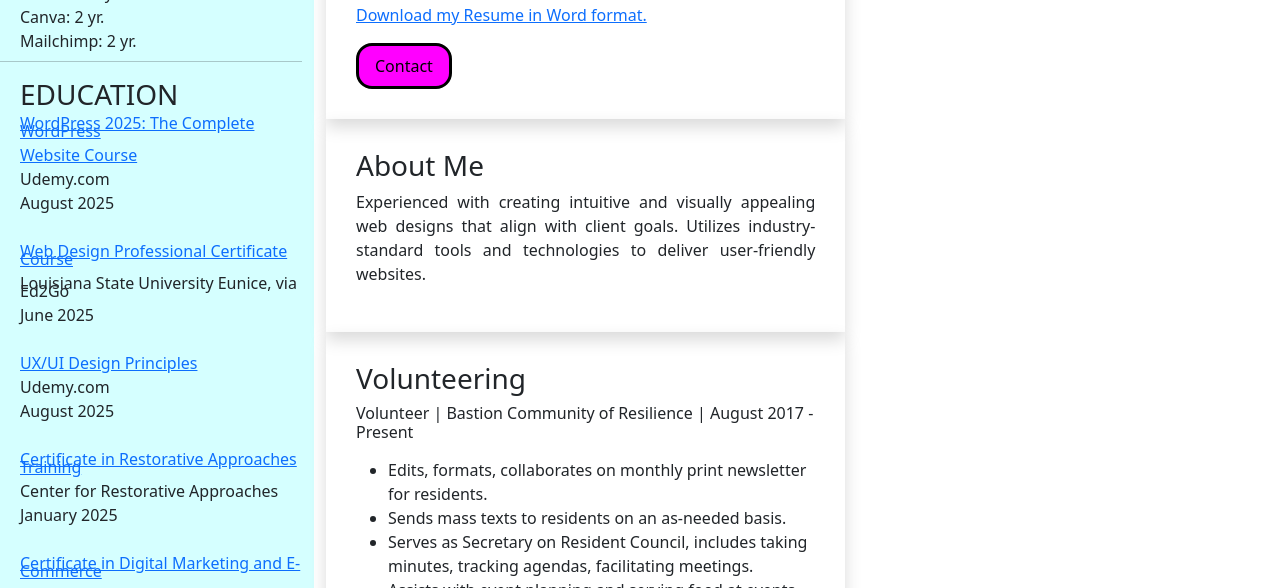
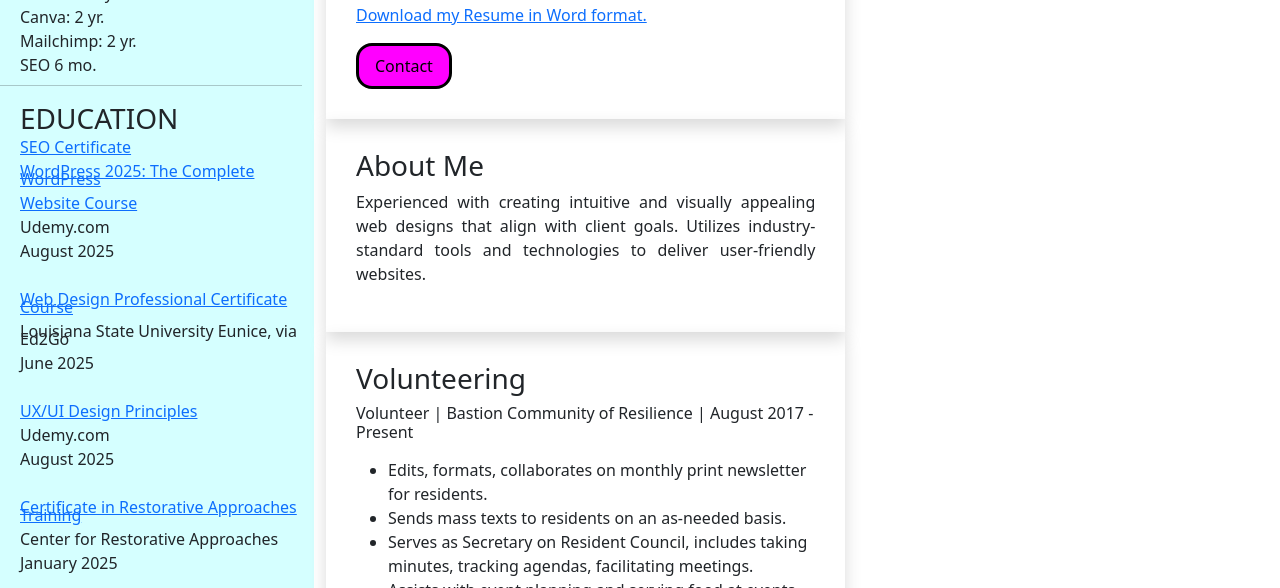
Before and after one commit to ordinarymercy/bootstrap, a plain HTML site: page resume/resume.html in a window 1280 px wide. Shown: the part 187-775 px from the top of the page. Drawn offline with nearby package versions, Linux system fonts and the light colour scheme; a web font is replaced by a local one.

Commit message:
Update resume.html

```diff
--- a/resume/resume.html
+++ b/resume/resume.html
@@ -54,9 +54,11 @@
         <p class="leftPanelInfo">Animate: 1 yr.</p>
         <p class="leftPanelInfo">Canva: 2 yr.</p>
         <p class="leftPanelInfo">Mailchimp: 2 yr.</p>
+        <p class="leftPanelInfo">SEO 6 mo.</p>
       <hr>
   <!--test-->
        <h3 style="padding-left:20px;">EDUCATION</h3>
+        <p class="leftPanelInfo"><a href="susan-lutz-seo-certificate.pdf" target="_blank">SEO Certificate</a></p>
         <p class="leftPanelInfo"><a href="WordPressCertificatePDF.pdf" target="_blank">WordPress 2025: The Complete WordPress</a></p>
         <p class="leftPanelInfo"><a href="WordPressCertificatePDF.pdf" target="_blank">Website Course</a></p>
         <p class="leftPanelInfo">Udemy.com</p>
```
